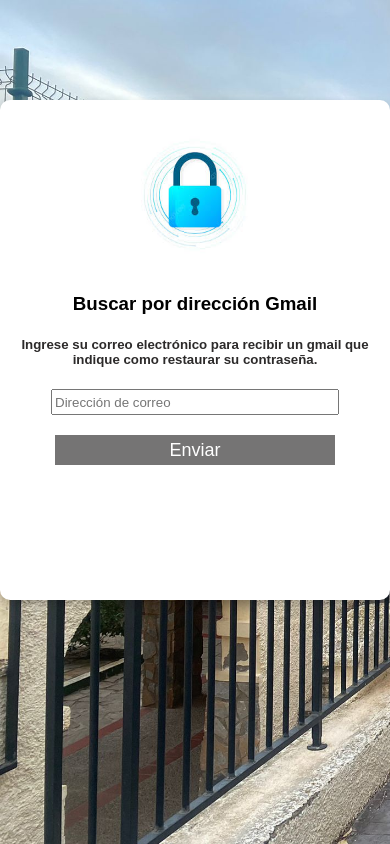
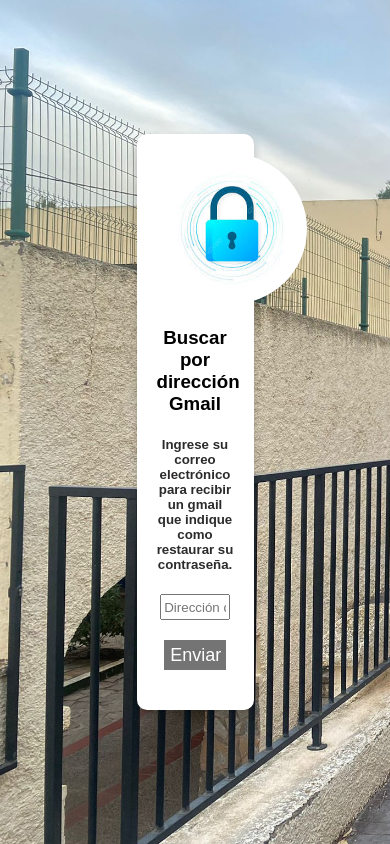
Before and after one commit to luciaver/TRABAJOBOC, a PHP site: page /contrasena_olvidada.html in a window 390 px wide. Run offline with PHP 8.4, Linux system fonts and the light colour scheme.

Commit message:
Pedir direccion de correo rectificado, ahora es responsive

```diff
--- a/contrasena_olvidada.css
+++ b/contrasena_olvidada.css
@@ -7,14 +7,12 @@ body{
     height:100vh;
     display: flex;
     justify-content: center;
-    align-items: centers;
+    align-items: center;
 }
 
 .caja{
 
-    width: 400px;
-    height: 500px;
-    margin-top:100px;
+    width: 30%;
     background:white;
     box-sizing: border-box;
     padding: 20px;
```
